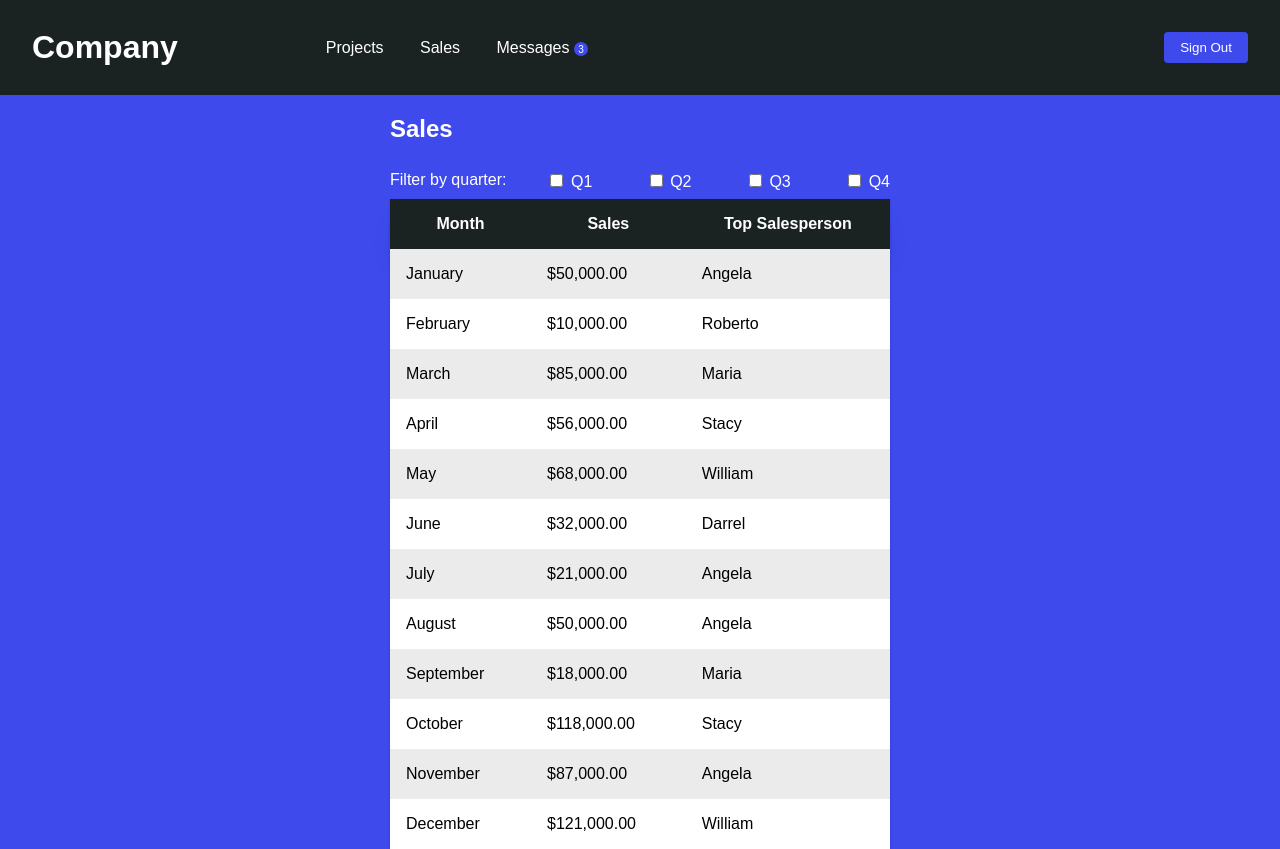
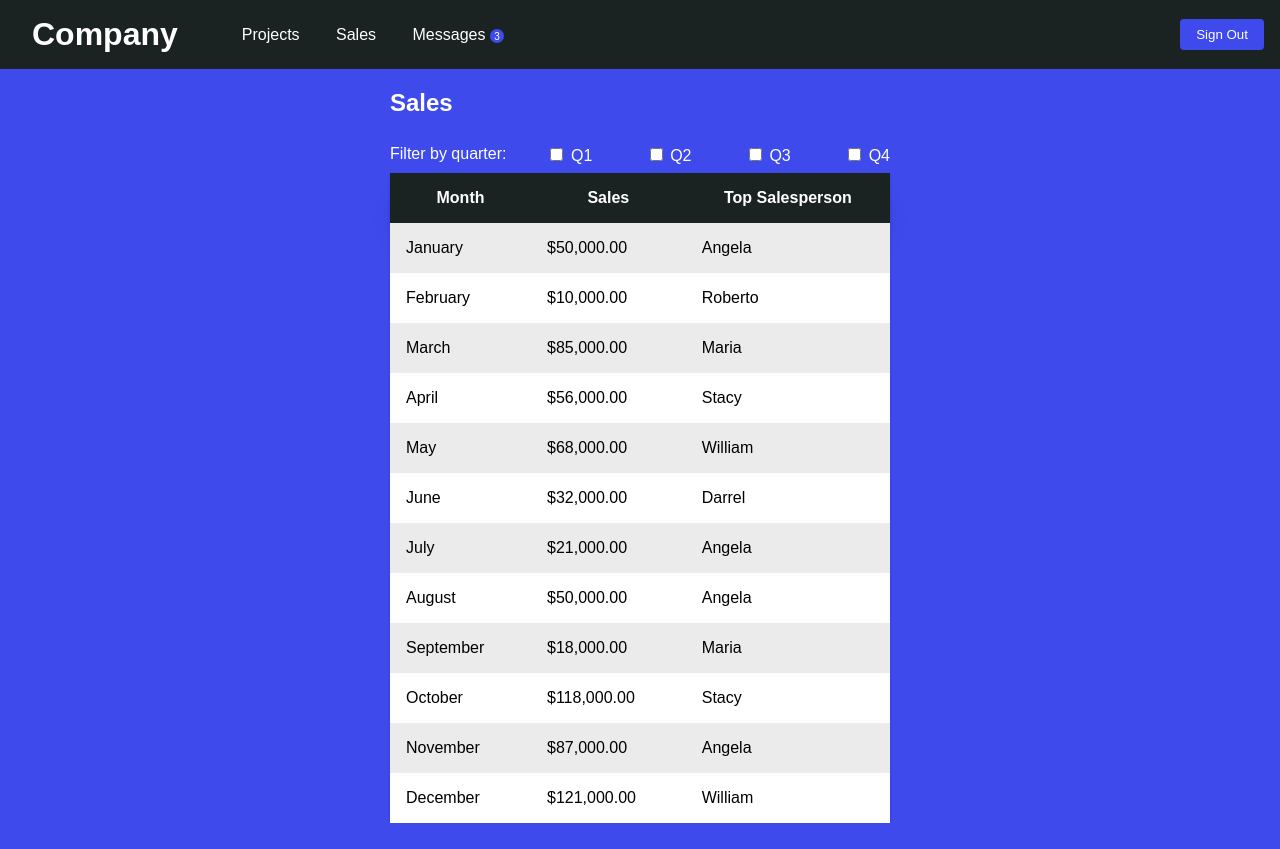
Before and after one commit to joshuacolvin/sales-table, a plain HTML site: page index.html in a window 1280 px wide. After the commit the page ends 823 px from the top, so only its background shows below. Drawn offline with Linux system fonts and the light colour scheme.

Commit message:
Fix responsive styles

```diff
--- a/main.css
+++ b/main.css
@@ -70,6 +70,7 @@ button {
 .container {
   margin: 0 auto;
   width: 100%;
+  max-width: 500px;
 }
 
 main {
@@ -127,7 +128,7 @@ tbody td {
   padding: 16px;
 }
 
-@media screen and (min-width: 599px) {
+@media screen and (min-width: 960px) {
   header {
     flex-direction: row;
   }
@@ -139,8 +140,7 @@ tbody td {
   nav {
     align-items: center;
     justify-content: space-between;
-    margin-left: 100px;
-    padding: 16px;
+    margin-left: 32px;
   }
 
   a {
```
